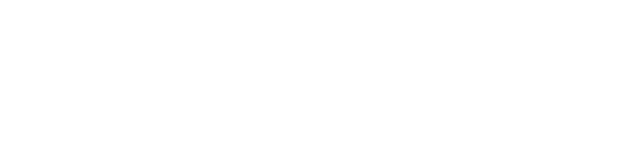
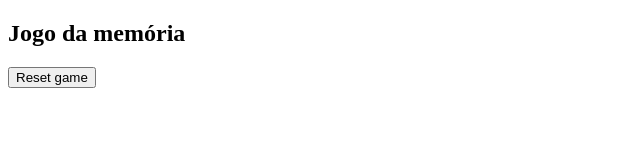
Before and after one commit to matheushg94/bootcamp-dio-proj-2, a plain HTML site: page index.html in a window 1280 px wide. Shown: the whole page, without its empty margins (0-640 px from the left). Drawn offline with Linux system fonts and the light colour scheme.

Commit message:
update index.html

```diff
--- a/index.html
+++ b/index.html
@@ -11,7 +11,14 @@
 </head>
 
 <body>
+    <!-- .container>h2+div+button -->
+    <div class="container">
+        <h2>Jogo da memória</h2>
+        <div class="game"></div>
+        <button class="reset" onclick="window.location.reload()">Reset game</button>
+    </div>
 
+    <script src="src/scripts/engine.js" defer></script>
 </body>
 
 </html>
```
